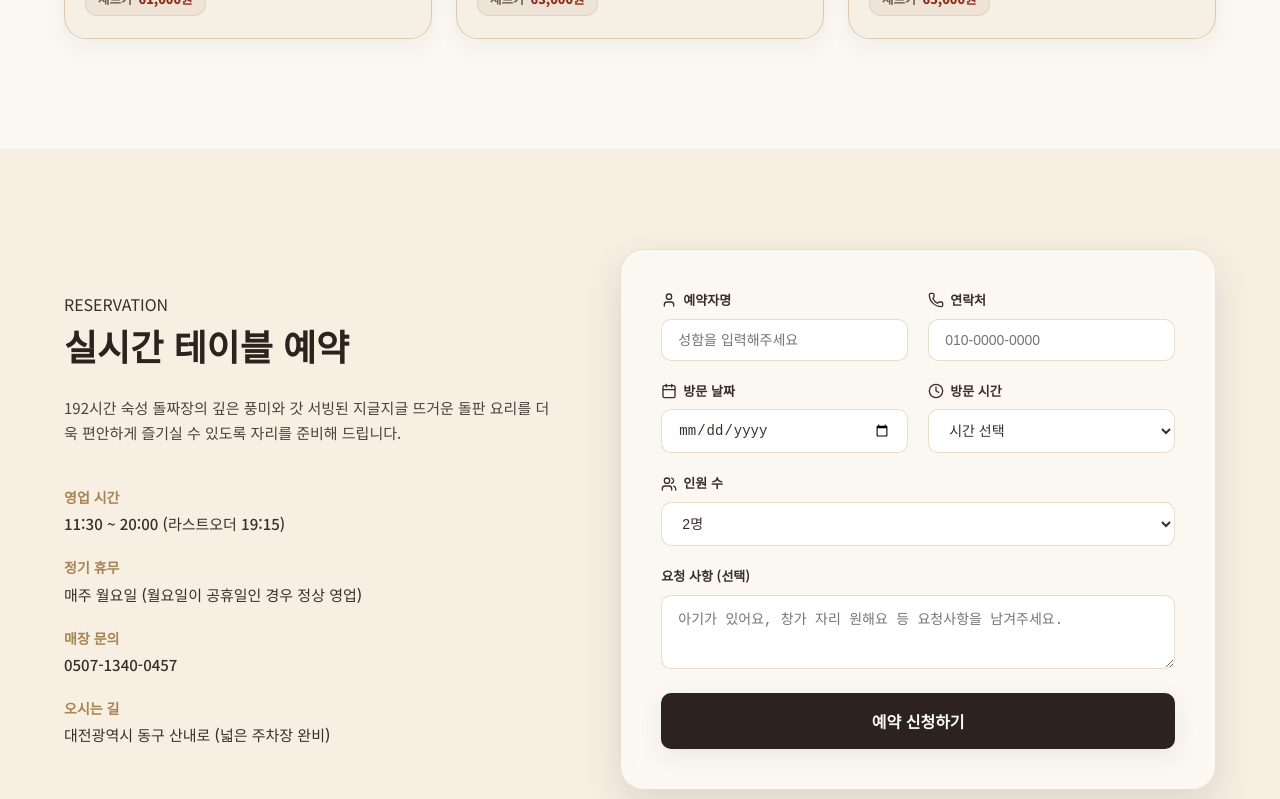
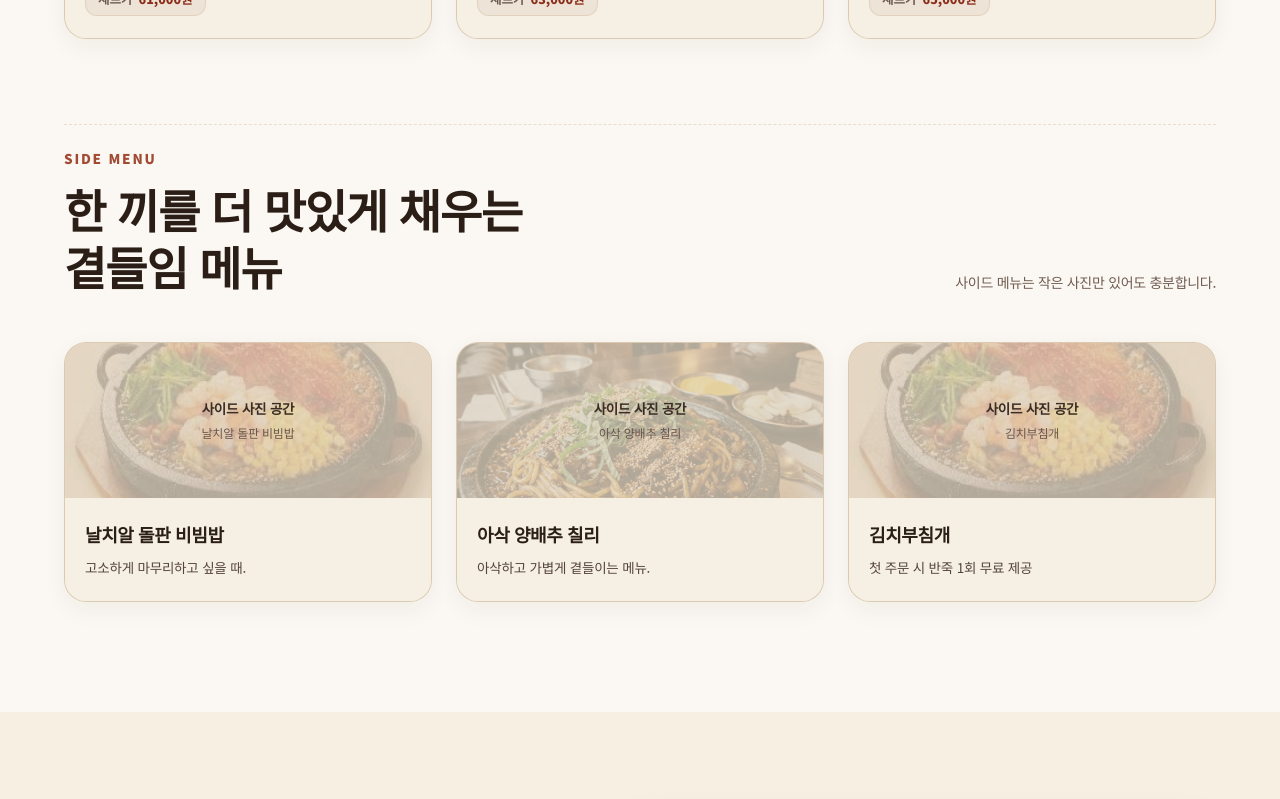
Before and after one commit to ekrlee110-sys/homepage, a React (Vite) app: page / in a window 1280 px wide. Shown: the part 4420-5219 px from the top of the page. Built offline with nearby package versions, Linux system fonts and the light colour scheme; no server answers; a web font is replaced by a local one.

Commit message:
feat: Add SIDE MENU section matching draft (3 side cards and guidance)

```diff
--- a/src/components/Menu.jsx
+++ b/src/components/Menu.jsx
@@ -81,10 +81,37 @@ export default function Menu() {
     }
   ];
 
+  const sideMenuItems = [
+    {
+      id: 'side-rice',
+      name: '날치알 돌판 비빔밥',
+      photoTitle: '사이드 사진 공간',
+      photoGuide: '날치알 돌판 비빔밥',
+      description: '고소하게 마무리하고 싶을 때.',
+      image: '/dol_zzajang_main.png'
+    },
+    {
+      id: 'side-cabbage',
+      name: '아삭 양배추 칠리',
+      photoTitle: '사이드 사진 공간',
+      photoGuide: '아삭 양배추 칠리',
+      description: '아삭하고 가볍게 곁들이는 메뉴.',
+      image: '/chubu_perilla_zzajang.png'
+    },
+    {
+      id: 'side-pancake',
+      name: '김치부침개',
+      photoTitle: '사이드 사진 공간',
+      photoGuide: '김치부침개',
+      description: '첫 주문 시 반죽 1회 무료 제공',
+      image: '/mugeunji_dol_zzajang.png'
+    }
+  ];
+
   return (
     <section id="menu" className="menu-draft-section section-padding">
       <div className="container">
-        {/* SIGNATURE MENU Section */}
+        {/* 1. SIGNATURE MENU Section */}
         <div className="menu-header-row animate-fade-in-up">
           <div className="menu-header-left">
             <span className="menu-label">SIGNATURE MENU</span>
@@ -141,7 +168,7 @@ export default function Menu() {
           </p>
         </div>
 
-        {/* SET MENU Section */}
+        {/* 2. SET MENU Section */}
         <div id="set-menu" className="set-menu-block">
           <div className="menu-header-row animate-fade-in-up">
             <div className="menu-header-left">
@@ -183,6 +210,48 @@ export default function Menu() {
                     <span className="set-badge-label">세트가</span>
                     <span className="set-badge-value">{set.price}</span>
                   </div>
+                </div>
+              </div>
+            ))}
+          </div>
+        </div>
+
+        {/* 3. SIDE MENU Section */}
+        <div id="side-menu" className="side-menu-block">
+          <div className="menu-header-row animate-fade-in-up">
+            <div className="menu-header-left">
+              <span className="menu-label">SIDE MENU</span>
+              <h2 className="menu-headline">
+                한 끼를 더 맛있게 채우는<br />
+                곁들임 메뉴
+              </h2>
+            </div>
+            <div className="menu-header-right">
+              <p className="menu-guide-text">사이드 메뉴는 작은 사진만 있어도 충분합니다.</p>
+            </div>
+          </div>
+
+          <div className="side-cards-grid animate-fade-in">
+            {sideMenuItems.map((side) => (
+              <div key={side.id} className="side-card-item">
+                {/* Side Photo Box */}
+                <div className="side-photo-box">
+                  <img
+                    src={side.image}
+                    alt={side.name}
+                    className="side-card-img"
+                    onError={(e) => { e.target.style.display = 'none'; }}
+                  />
+                  <div className="side-photo-overlay">
+                    <span className="side-photo-title">{side.photoTitle}</span>
+                    <span className="side-photo-name">{side.photoGuide}</span>
+                  </div>
+                </div>
+
+                {/* Side Text Info */}
+                <div className="side-card-body">
+                  <h3 className="side-item-name">{side.name}</h3>
+                  <p className="side-item-desc">{side.description}</p>
                 </div>
               </div>
             ))}
@@ -239,7 +308,7 @@ export default function Menu() {
           margin-bottom: 75px;
         }
 
-        .signature-card, .set-card-item {
+        .signature-card, .set-card-item, .side-card-item {
           background-color: #ede4d7;
           border: 1px solid rgba(197, 168, 128, 0.45);
           border-radius: 22px;
@@ -250,7 +319,7 @@ export default function Menu() {
           transition: transform 0.3s ease, box-shadow 0.3s ease;
         }
 
-        .signature-card:hover, .set-card-item:hover {
+        .signature-card:hover, .set-card-item:hover, .side-card-item:hover {
           transform: translateY(-5px);
           box-shadow: 0 14px 32px rgba(43, 30, 22, 0.1);
         }
@@ -266,7 +335,18 @@ export default function Menu() {
           overflow: hidden;
         }
 
-        .sig-card-img, .set-card-img {
+        .side-photo-box {
+          height: 155px;
+          position: relative;
+          background-color: #e2d6c4;
+          display: flex;
+          align-items: center;
+          justify-content: center;
+          text-align: center;
+          overflow: hidden;
+        }
+
+        .sig-card-img, .set-card-img, .side-card-img {
           position: absolute;
           top: 0;
           left: 0;
@@ -278,12 +358,14 @@ export default function Menu() {
           transition: opacity 0.3s ease, transform 0.4s ease;
         }
 
-        .signature-card:hover .sig-card-img, .set-card-item:hover .set-card-img {
+        .signature-card:hover .sig-card-img,
+        .set-card-item:hover .set-card-img,
+        .side-card-item:hover .side-card-img {
           opacity: 0.4;
           transform: scale(1.05);
         }
 
-        .sig-photo-overlay, .set-photo-overlay {
+        .sig-photo-overlay, .set-photo-overlay, .side-photo-overlay {
           position: relative;
           z-index: 2;
           padding: 16px;
@@ -293,14 +375,14 @@ export default function Menu() {
           gap: 4px;
         }
 
-        .sig-photo-title, .set-photo-title {
+        .sig-photo-title, .set-photo-title, .side-photo-title {
           font-size: 13.5px;
           font-weight: 700;
           color: #3b2c25;
           letter-spacing: -0.2px;
         }
 
-        .sig-photo-name, .set-photo-name {
+        .sig-photo-name, .set-photo-name, .side-photo-name {
           font-size: 12px;
           color: #6a574c;
           letter-spacing: -0.2px;
@@ -315,7 +397,16 @@ export default function Menu() {
           text-align: left;
         }
 
-        .sig-item-name, .set-item-name {
+        .side-card-body {
+          padding: 22px 20px 24px 20px;
+          background-color: #f5efe4;
+          flex: 1;
+          display: flex;
+          flex-direction: column;
+          text-align: left;
+        }
+
+        .sig-item-name, .set-item-name, .side-item-name {
           font-size: 18px;
           font-weight: 800;
           color: #2b1e16;
@@ -339,6 +430,14 @@ export default function Menu() {
           margin-bottom: 18px;
           letter-spacing: -0.2px;
           flex: 1;
+        }
+
+        .side-item-desc {
+          font-size: 13.5px;
+          color: #55443b;
+          line-height: 1.55;
+          margin: 0;
+          letter-spacing: -0.2px;
         }
 
         .sig-price-badge, .set-price-badge {
@@ -388,13 +487,19 @@ export default function Menu() {
           color: #8c2d19;
         }
 
-        /* Set Menu Block */
+        /* Set & Side Menu Blocks */
         .set-menu-block {
+          padding-top: 20px;
+          margin-bottom: 85px;
+          border-top: 1px dashed rgba(197, 168, 128, 0.35);
+        }
+
+        .side-menu-block {
           padding-top: 20px;
           border-top: 1px dashed rgba(197, 168, 128, 0.35);
         }
 
-        .set-cards-grid {
+        .set-cards-grid, .side-cards-grid {
           display: grid;
           grid-template-columns: repeat(3, 1fr);
           gap: 24px;
@@ -407,7 +512,7 @@ export default function Menu() {
           .signature-cards-grid {
             grid-template-columns: repeat(2, 1fr);
           }
-          .set-cards-grid {
+          .set-cards-grid, .side-cards-grid {
             grid-template-columns: 1fr;
           }
         }
```
